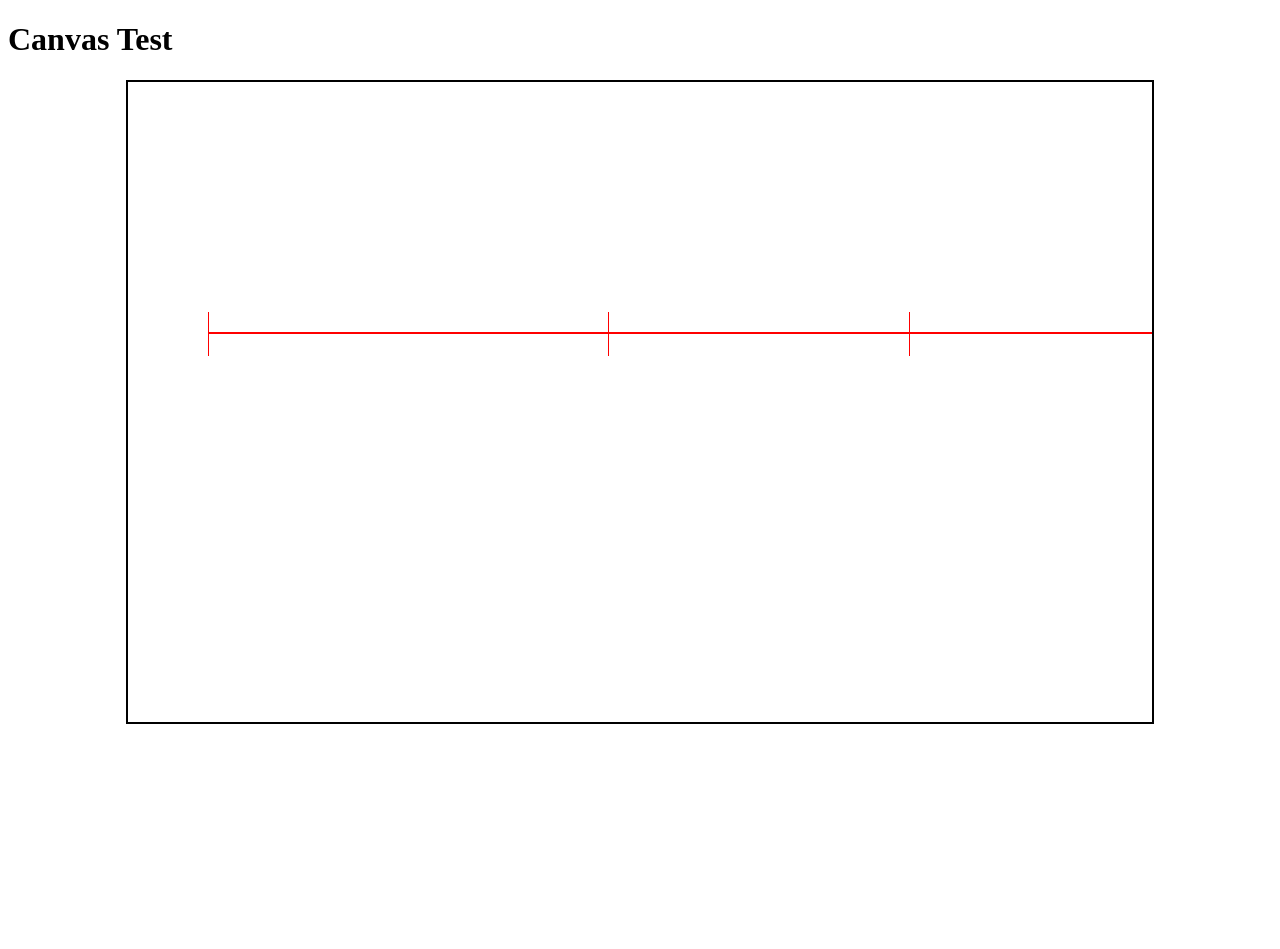
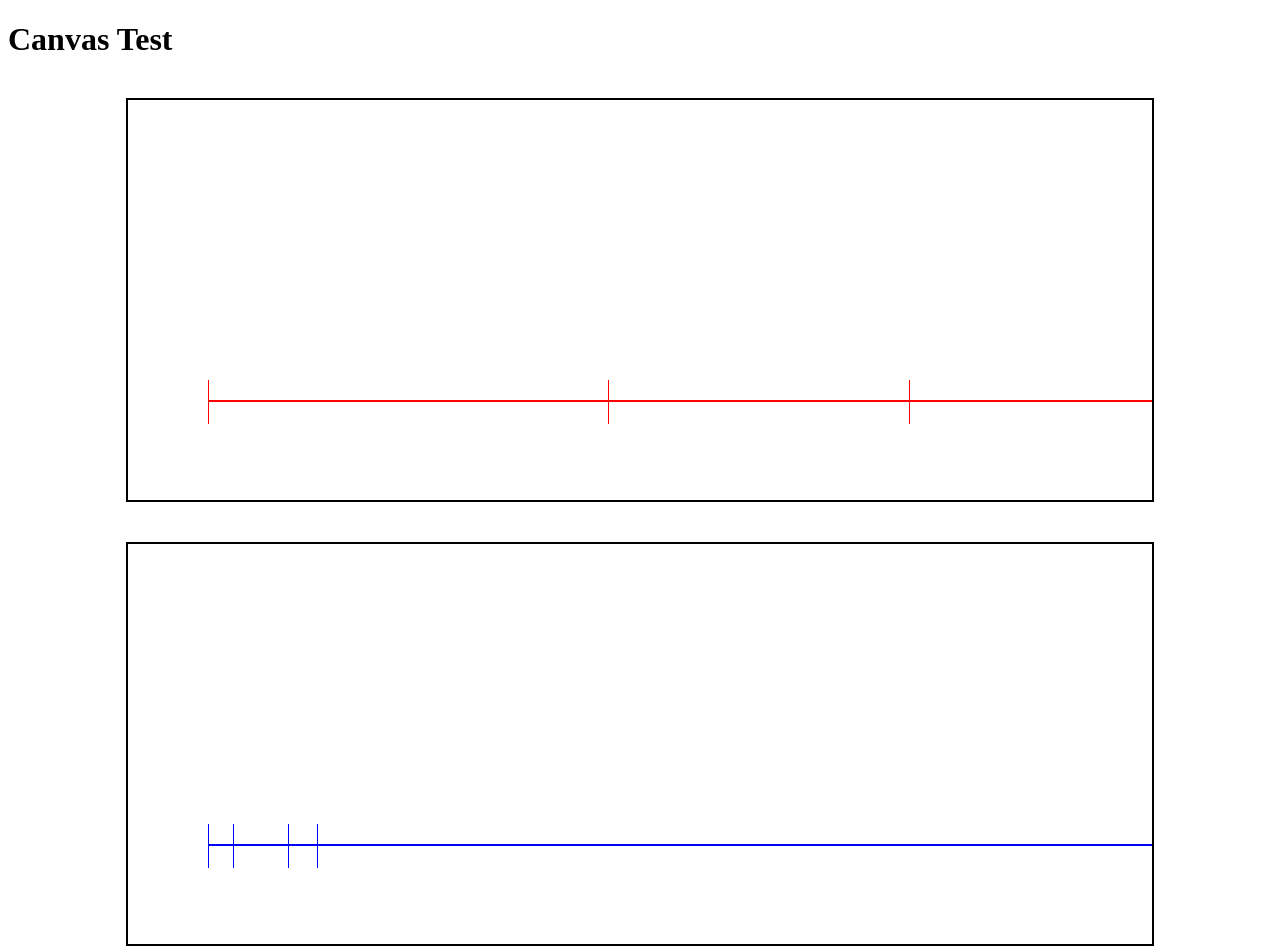
Before and after one commit to jaull314/FiguringOutTimelineDrawing, a plain HTML site: page index.html in a window 1280 px wide. Before the commit the page ends 800 px from the top, so only its background shows below. Drawn offline with Linux system fonts and the light colour scheme.

Commit message:
cleaned up and refactored code

```diff
--- a/canvas.js
+++ b/canvas.js
@@ -1,3 +1,17 @@
+function Timeline(eventsArr, context){
+    this.eventsArr = eventsArr,
+    this.ctx = context,
+    this.xCord = 80,
+    this.yCord = 300,
+    this.width = 1000,
+    this.height = 2,
+    this.unitsPerPixel = undefined,
+    this.numUnitsForDisplayedStart =  undefined,
+    this.numUnitsForDisplayedEnd = undefined,
+    this.currEvent = undefined,
+    this.xCordOfCurrEvent = undefined
+}
+
 function calculateInitialUnitsPerPixel(timeline){
     if(timeline.eventsArr.length > 1){
         let timelineRange = timeline.eventsArr[timeline.eventsArr.length - 1] - timeline.eventsArr[0]
@@ -39,32 +53,36 @@ function drawTimeline(timeline){
     }
 }
 
-const canvas = document.getElementById('canvas');
-canvas.width = window.innerWidth * .8;
-canvas.height = window.innerHeight * .8;
-const context = canvas.getContext("2d");
-context.fillStyle = "red";
+const canvasA = document.getElementById('canvasA');
+canvasA.width = window.innerWidth * .8;
+canvasA.height = window.innerHeight * .5;
+const contextA = canvasA.getContext("2d");
+contextA.fillStyle = "red";
 
-const timelineArr = [100, 500, 801, 1099];
-timelineArr.sort((a, b) => {
+const arrTimelineA = [100, 500, 801, 1099];
+arrTimelineA.sort((a, b) => {
     return a - b;
 })
-let timeline = {
-    eventsArr : timelineArr,
-    ctx: context,
-    xCord: 80,
-    yCord: 250,
-    width: 1000,
-    height: 2,
-    unitsPerPixel: undefined,
-    numUnitsForDisplayedStart:  undefined,
-    numUnitsForDisplayedEnd: undefined,
-    currEvent: undefined,
-    xCordOfCurrEvent: undefined
-}
 
-timeline.unitsPerPixel = calculateInitialUnitsPerPixel(timeline);
-timeline.numUnitsForDisplayedStart = (timeline.eventsArr.length > 0) ? timeline.eventsArr[0] : 0;
-timeline.numUnitsForDisplayedEnd = timeline.numUnitsForDisplayedStart + (timeline.width * timeline.unitsPerPixel);
+let timelineA = new Timeline(arrTimelineA, contextA)
+timelineA.unitsPerPixel = calculateInitialUnitsPerPixel(timelineA);
+timelineA.numUnitsForDisplayedStart = (timelineA.eventsArr.length > 0) ? timelineA.eventsArr[0] : 0;
+timelineA.numUnitsForDisplayedEnd = timelineA.numUnitsForDisplayedStart + (timelineA.width * timelineA.unitsPerPixel);
+drawTimeline(timelineA)
 
-drawTimeline(timeline)
+const canvasB = document.getElementById('canvasB');
+canvasB.width = window.innerWidth * .8;
+canvasB.height = window.innerHeight * .5;
+const contextB = canvasB.getContext("2d");
+contextB.fillStyle = "Blue";
+
+const arrTimelineB = [0, 250, 801, 1099];
+arrTimelineB.sort((a, b) => {
+    return a - b;
+})
+
+let timelineB = new Timeline(arrTimelineB, contextB)
+timelineB.unitsPerPixel = calculateInitialUnitsPerPixel(timelineB);
+timelineB.numUnitsForDisplayedStart = (timelineB.eventsArr.length > 0) ? timelineB.eventsArr[0] : 0;
+timelineB.numUnitsForDisplayedEnd = timelineB.numUnitsForDisplayedStart + (timelineB.width * timelineB.unitsPerPixel);
+drawTimeline(timelineB)
--- a/index.html
+++ b/index.html
@@ -8,7 +8,8 @@
 </head>
 <body>
     <h1> Canvas Test</h1>
-    <canvas id="canvas"></canvas>
+    <canvas id="canvasA"></canvas>
+    <canvas id="canvasB"></canvas>
 
     <script src="canvas.js"></script>
 </body>
--- a/style.css
+++ b/style.css
@@ -1,7 +1,6 @@
-#canvas{
+#canvasA, #canvasB{
     display: block;
     border: 2px solid #000000;
-    margin-left: auto;
-    margin-right: auto;
+    margin: 5vh auto;
 
 }
```
